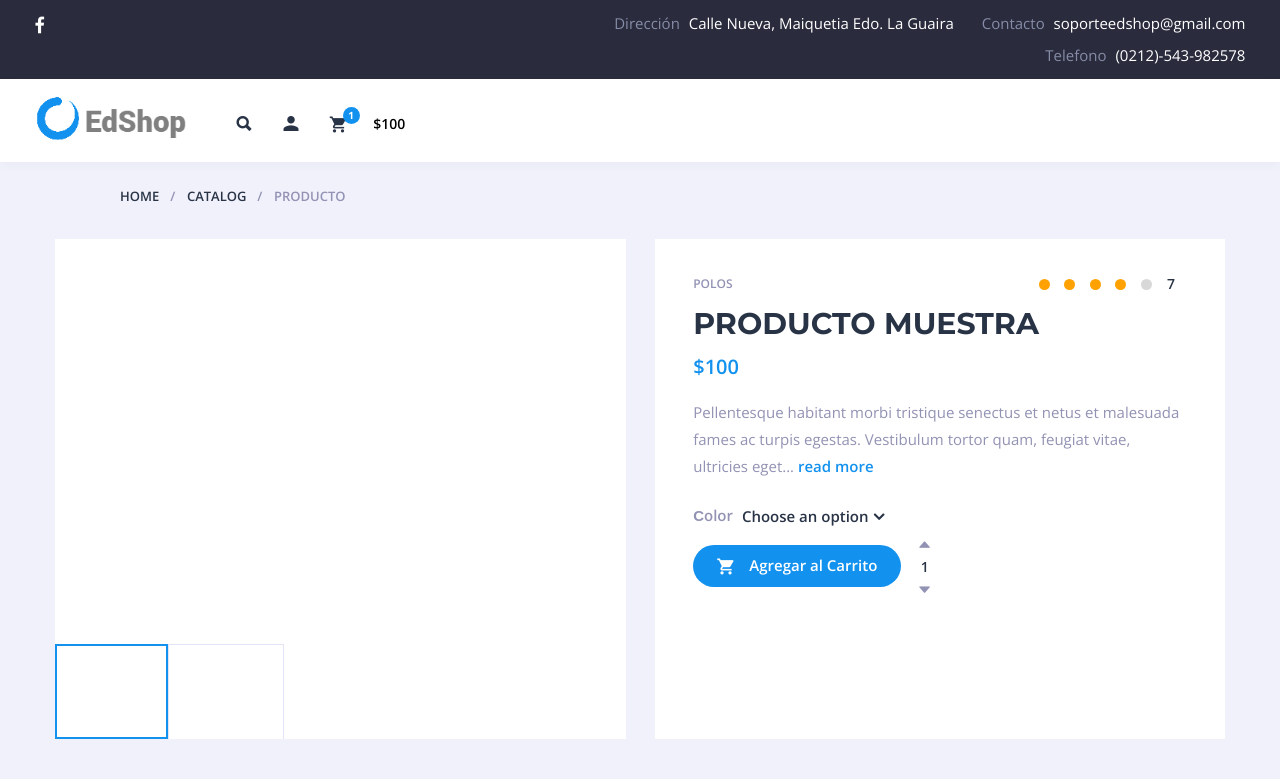
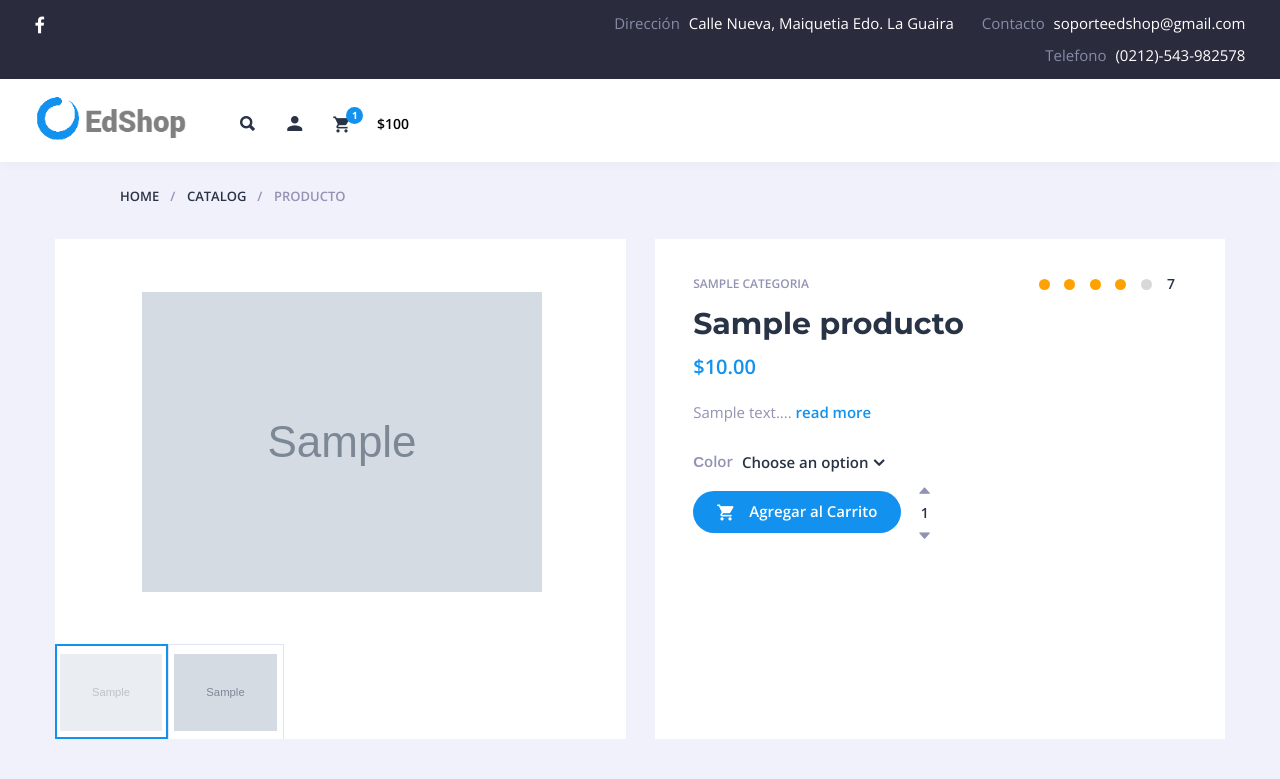
Before and after one commit to MayoraGA/edshop, a Django app: template web/templates/producto.html in a window 1280 px wide. Shown: the top 779 px of the page. Run offline with Django 3.2, Linux system fonts and the light colour scheme; the template is opened without the code that fills it: values that come from a table or form of the project are taken from there, others are empty; tables that the repository leaves empty hold one stand-in row (values such as "Sample post"); grey boxes marked "Sample" are stand-in pictures; some libraries are stand-ins or nearby versions; some web fonts are replaced.

Commit message:
Modulo 2

```diff
--- a/web/templates/includes/header.html
+++ b/web/templates/includes/header.html
@@ -1,34 +1,37 @@
 {% load static %}
-    <!--header-->
+<!-- header -->
 <div class="site-header">
-
   <p class="h-logo">
-            <a href="/"><img src="{% static 'img/logo.png' %}" alt="EdShop"></a>
-        </p><!--
+    <a href="/"><img src="{% static 'img/logo.png' %}" alt="EdShop" /></a>
+  </p>
+  <!--
     No Space
-    --><div class="h-shop">
-
-        <form method="post" action="#" class="h-search" id="h-search">
+     -->
+  <div class="h-shop">
+    <form method="post" action="{% url 'web:productosPorNombre' %}" class="h-search" id="h-search">
       {% csrf_token %}
-            <input type="text" name="nombre" placeholder="Search...">
+      <input type="text" name="nombre" placeholder="Buscar..." />
       <button type="submit"><i class="ion-search"></i></button>
     </form>
 
     <ul class="h-shop-links">
-            <li class="h-search-btn" id="h-search-btn"><i class="ion-search"></i></li>
+      <li class="h-search-btn" id="h-search-btn">
+        <i class="ion-search"></i>
+      </li>
 
       <li class="h-shop-icon h-profile">
-                <a href="auth.html" title="My Account">
-                    <i class="ion-android-person"></i>
-                </a>
+        <a href="auth.html" title="My Account"><i class="ion-android-person"></i></a>
         <ul class="h-profile-links">
-                    <li><a href="/login">Login / Registro</a></li>
-                    <li><a href="/logout">Logout</a></li>
+          <li>
+            <a href="/login">Login / Registro</a>
+          </li>
+          <li>
+            <a href="/logout">Logout</a>
+          </li>
         </ul>
       </li>
 
       {% include 'includes/header_carrito.html' %}
-
-
     </ul>
-    </div></div>
+  </div>
+</div>
--- a/web/templates/includes/header_carrito.html
+++ b/web/templates/includes/header_carrito.html
@@ -13,7 +13,7 @@
                 <li>
                     <a href="#" class="remove">&times;</a>
                     <a href="#">
-                        <img src="https://via.placeholder.com/250" alt="">
+                        <img src="https://placehold.co/600x400/png" alt="">
                         Producto
                     </a>
                     <span class="quantity">1 &times; $100</span>
--- a/web/templates/producto.html
+++ b/web/templates/producto.html
@@ -48,19 +77,23 @@
           </p>
           <p class="prod-rating-count">7</p>
         </div>
-            <p class="prod-categs"><a href="#">Polos</a></p>
-            <h1>PRODUCTO MUESTRA</h1>
+        <p class="prod-categs">
+          <a href="#">{{ producto.categoria }}</a>
+        </p>
+        <h1>{{ producto.nombre }}</h1>
         <div class="variations_form cart">
-                <p class="prod-price">$100</p>
-                <p class="prod-excerpt">Pellentesque habitant morbi tristique senectus et netus et malesuada fames ac turpis egestas.
-                    Vestibulum tortor quam, feugiat vitae, ultricies eget...
-                    <a id="prod-showdesc" class="prod-excerpt-more" href="#">read more</a></p>
+          <p class="prod-price">${{ producto.precio }}</p>
+          <p class="prod-excerpt">{{ producto.descripcion }}...
+            <a id="prod-showdesc" class="prod-excerpt-more" href="#">read more</a>
+          </p>
           <div class="prod-add">
             <form action="#" method="post">
               {% csrf_token %}
               <div class="variations">
                 <div class="variations-row">
-                                <div class="label"><label >Сolor</label></div>
+                  <div class="label">
+                    <label>Сolor</label>
+                  </div>
                   <div class="value">
                     <select>
                       <option value="">Choose an option</option>
@@ -74,24 +107,16 @@
               <button type="submit" class="button"><i class="icon ion-android-cart"></i> Agregar al Carrito</button>
               <p class="qnt-wrap prod-li-qnt">
                 <a href="#" class="qnt-plus prod-li-plus"><i class="icon ion-arrow-up-b"></i></a>
-                            <input type="text" name="cantidad" value="1">
+                <input type="text" name="cantidad" value="1" />
                 <a href="#" class="qnt-minus prod-li-minus"><i class="icon ion-arrow-down-b"></i></a>
               </p>
             </form>
           </div>
         </div>
         <div class="prod-props">
-                <dl class="product_meta">
-
-
-                </dl>
+          <dl class="product_meta"></dl>
         </div>
       </div>
     </div>
-
-
-
-
   </article>
-
 {% endblock %}
--- a/web/urls.py
+++ b/web/urls.py
@@ -6,7 +6,10 @@
 
 urlpatterns = [
     path('', views.index, name="index"),
-    path('productosPorCategoria/<int:categoria_id>/', views.productosPorCategoria, name='productosPorCategoria')
+    path('productosPorCategoria/<int:categoria_id>/',
+         views.productosPorCategoria, name='productosPorCategoria'),
+    path('productosPorNombre/', views.productosPorNombre, name="productosPorNombre"),
+    path('producto/<int:producto_id>/', views.productoDetalle, name="producto"),
 
 
 ]
```
Also changed, not shown: other parts of web/templates/producto.html (+38 -9 lines), web/templates/includes/catalogo/catalogo.html (+8 -2 lines), web/views.py (+26 -1 lines). Lines whose indentation alone changed are shown as unchanged.
